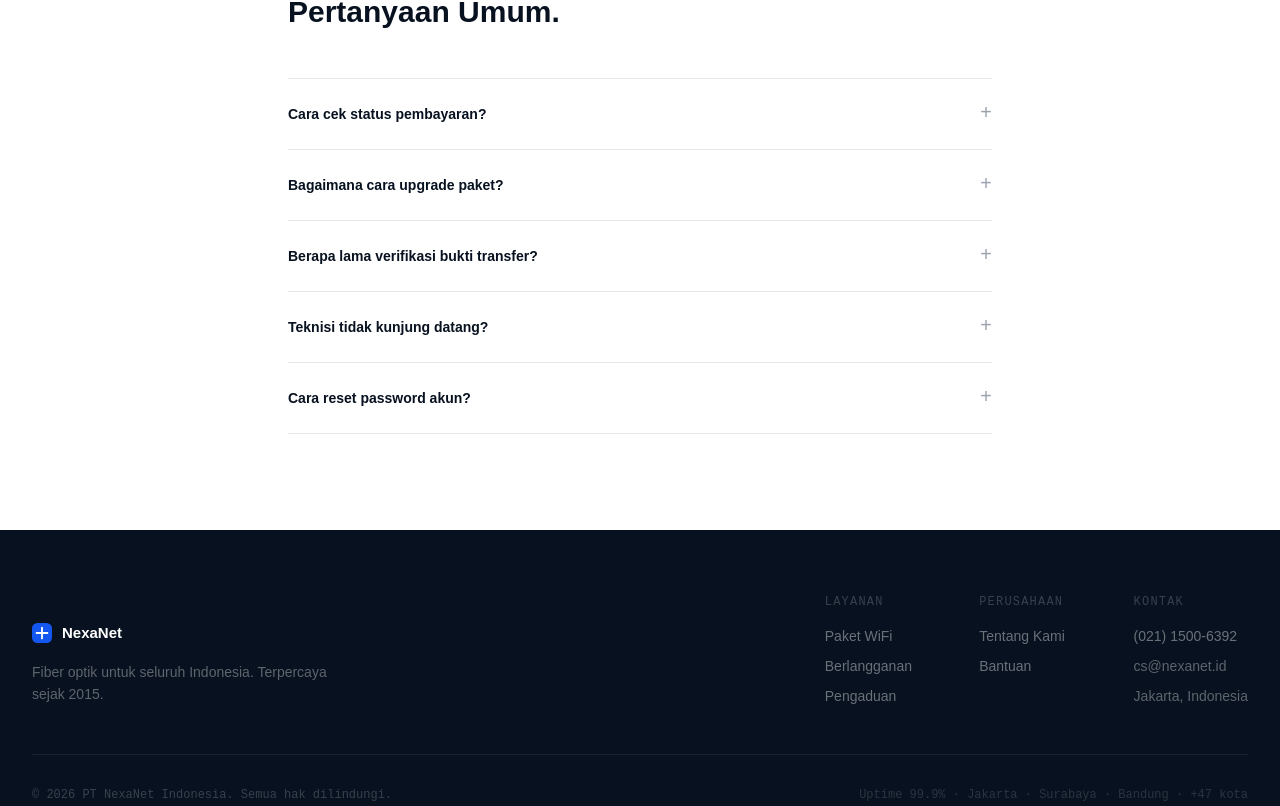
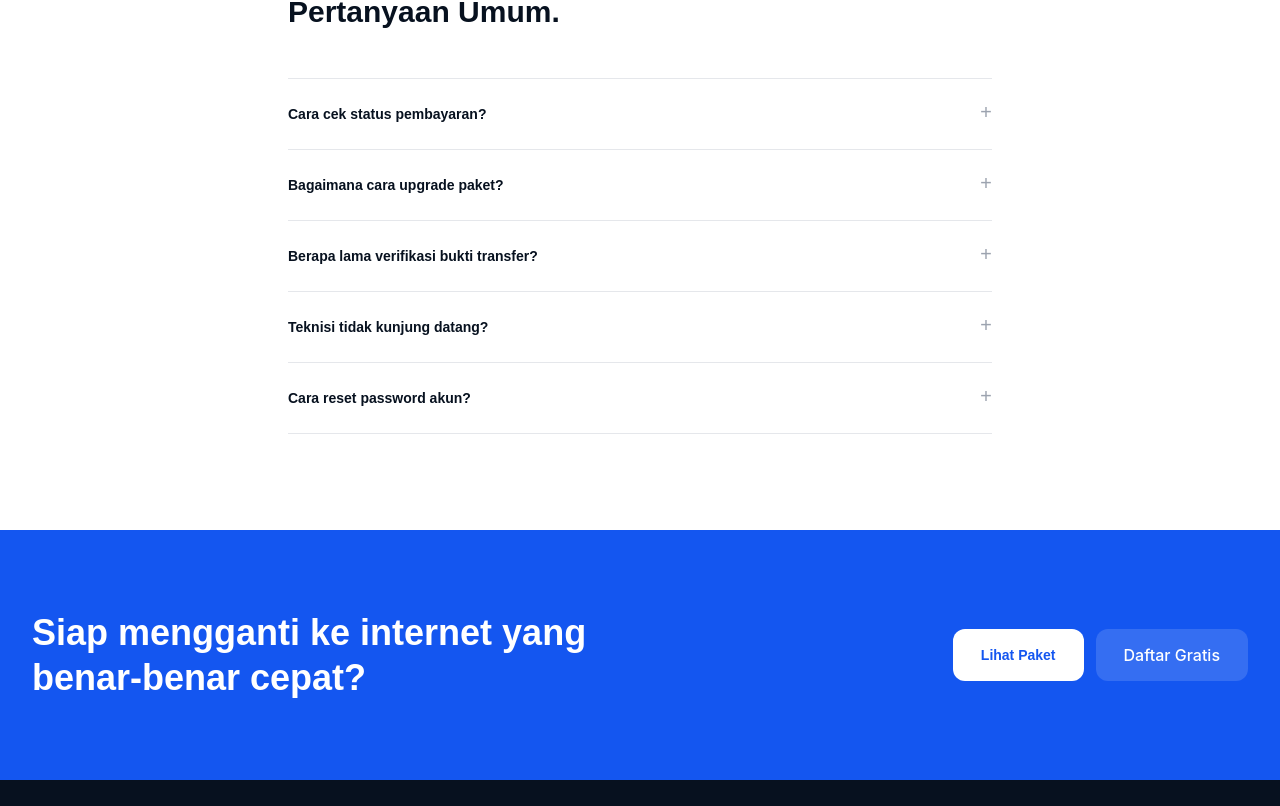
Before and after one commit to putraalrifkiiii/nexanet, a React (Vite) app in the folder frontend/: page / in a window 1280 px wide. Shown: the part 1991-2797 px from the top of the page. Built offline with nearby package versions, Linux system fonts and the light colour scheme; no server answers.

Commit message:
feat: update Footer and Navbar to use LogoBrand component; add new button variants

```diff
--- a/frontend/src/components/Footer.tsx
+++ b/frontend/src/components/Footer.tsx
@@ -1,5 +1,6 @@
 import { Link } from "react-router-dom";
 import { FOOTER_DATA } from "@/constants/footer";
+import LogoBrand from "./ui/LogoBrand";
 
 const Footer = () => {
   return (
@@ -8,25 +9,7 @@ const Footer = () => {
         <div className="max-w-7xl mx-auto px-5 sm:px-8 pt-16 pb-10">
           <div className="flex flex-col md:flex-row md:items-end justify-between gap-12 pb-12 border-b border-brand-border-dark">
             <div className="max-w-xs">
-              <div className="flex items-center gap-2.5 mb-4">
-                <svg width="20" height="20" viewBox="0 0 22 22" fill="none">
-                  <rect
-                    width="22"
-                    height="22"
-                    rx="6"
-                    className="fill-brand-blue"
-                  />
-                  <path
-                    d="M5 11h12M11 5v12"
-                    stroke="white"
-                    strokeWidth="2"
-                    strokeLinecap="round"
-                  />
-                </svg>
-                <span className="font-bold text-[15px] font-display text-brand-white">
-                  NexaNet
-                </span>
-              </div>
+              <LogoBrand textColor="text-brand-white" to="/" />
               <p className="text-sm leading-relaxed font-body text-[rgba(255,255,255,0.35)] ">
                 Fiber optik untuk seluruh Indonesia. Terpercaya sejak 2015.
               </p>
--- a/frontend/src/components/Navbar.tsx
+++ b/frontend/src/components/Navbar.tsx
@@ -3,6 +3,7 @@ import Button from "@/components/ui/Button";
 import { Link, useNavigate } from "react-router-dom";
 import { useState } from "react";
 import { useAuth } from "@/context/AuthContext";
+import LogoBrand from "./ui/LogoBrand";
 
 export default function Navbar() {
   const [open, setOpen] = useState(false);
@@ -18,21 +19,7 @@ export default function Navbar() {
   return (
     <nav className="sticky top-0 z-50 backdrop-blur-md border-b  border-brand-blue bg-white/80 ">
       <div className="max-w-7xl mx-auto px-5 sm:px-8 h-14 flex items-center justify-between">
-        <Link to="/" className="flex items-center gap-2.5">
-          <svg width="22" height="22" viewBox="0 0 22 22" fill="none">
-            <rect width="22" height="22" rx="6" className="fill-brand-blue" />
-            <path
-              d="M5 11h12M11 5v12"
-              stroke="white"
-              strokeWidth="2"
-              strokeLinecap="round"
-              strokeLinejoin="round"
-            />
-          </svg>
-          <span className="font-bold text-[15px] tracking-tight font-display text-brand-dark">
-            NexaNet
-          </span>
-        </Link>
+        <LogoBrand textColor="text-brand-dark" to="/" />
 
         {/* Desktop Navigation Links */}
         <div className="hidden md:flex items-center gap-8">
--- a/frontend/src/components/ui/LogoBrand.tsx
+++ b/frontend/src/components/ui/LogoBrand.tsx
@@ -8,11 +8,11 @@ interface LogoBrandProps {
 
 export default function LogoBrand({
   to = "/",
-  textColor = "text-brand-dark",
+  textColor = "text-brand-blue",
 }: LogoBrandProps) {
   const content = (
     <div className="flex items-center gap-2.5 group w-fit">
-      <svg width="20" height="20" viewBox="0 0 22 22" fill="none">
+      <svg width="22" height="22" viewBox="0 0 22 22" fill="none">
         <rect width="22" height="22" rx="6" className="fill-brand-blue" />
         <path
           d="M5 11h12M11 5v12"
@@ -21,7 +21,9 @@ export default function LogoBrand({
           strokeLinecap="round"
         />
       </svg>
-      <span className={`font-bold text-[15px] font-display ${textColor}`}>
+      <span
+        className={`font-bold text-[15px] font-display tracking-tight ${textColor}`}
+      >
         NexaNet
       </span>
     </div>
--- a/frontend/src/constants/buttonStyles.ts
+++ b/frontend/src/constants/buttonStyles.ts
@@ -7,6 +7,10 @@ export const BUTTONVARIANTS = {
   outline:
     "border border-[rgba(255,255,255,0.1)] text-[rgba(255,255,255,0.45)] hover:bg-brand-offwhite/10",
   danger: "bg-brand-danger text-white hover:bg-brand-danger/90",
+  light:
+    "text-sm font-semibold text-brand-blue bg-brand-white hover:opacity-90 transition-opacity font-body ",
+  glass:
+    "bg-[rgba(255,255,255,0.14)] text-brand-white hover:bg-white/20 transition-colors",
 };
 
 export const BUTTONSIZES = {
--- a/frontend/src/pages/HomePage.tsx
+++ b/frontend/src/pages/HomePage.tsx
@@ -7,6 +7,7 @@ import { useState, useEffect } from "react";
 import { mapPaketToUI, type PaketUI } from "@/constants/paketMapper";
 import { fetchPaketWifi } from "@/api/paketApi";
 import FaqItem from "@/components/ui/FaqItem";
+import Button from "@/components/ui/Button";
 
 const HomePage = () => {
   const [pkgs, setPkgs] = useState<PaketUI[]>([]);
@@ -67,6 +68,24 @@ const HomePage = () => {
       <div className="max-w-3xl mx-auto px-5 sm:px-8 py-16 sm:py-24">
         <FaqItem title="FAQ" subtitle="Pertanyaan Umum." />
       </div>
+      <div>
+        <section className="py-20 bg-brand-blue">
+          <div className="max-w-7xl mx-auto px-5 sm:px-8 flex flex-col lg:flex-row items-center justify-between gap-8">
+            <h2 className="text-3xl sm:text-4xl font-black max-w-xl leading-tight font-display text-brand-white">
+              Siap mengganti ke internet yang benar-benar cepat?
+            </h2>
+            <div className="flex gap-3 shrink-0">
+              <Button to="/paket-wifi" size="lg" variant="light">
+                Lihat Paket
+              </Button>
+
+              <Button to="/daftar" size="lg" variant="glass">
+                Daftar Gratis
+              </Button>
+            </div>
+          </div>
+        </section>
+      </div>
       <Footer />
     </div>
   );
--- a/frontend/src/types/component.ts
+++ b/frontend/src/types/component.ts
@@ -1,6 +1,6 @@
 export interface ButtonProps {
   children: React.ReactNode;
-  variant?: "primary" | "secondary" | "outline" | "danger";
+  variant?: "primary" | "secondary" | "outline" | "danger" | "light" | "glass";
   size?: "sm" | "md" | "lg";
   to?: string;
   onClick?: () => void;
```
